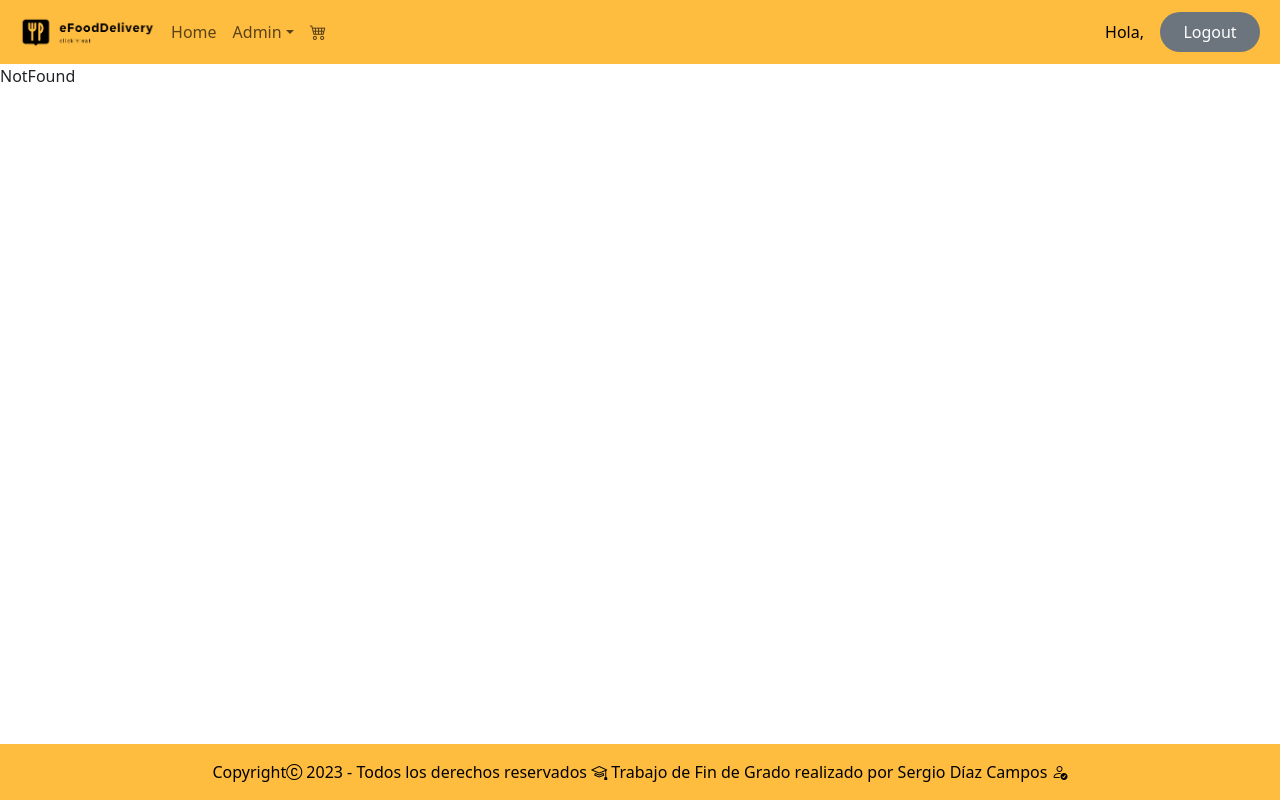
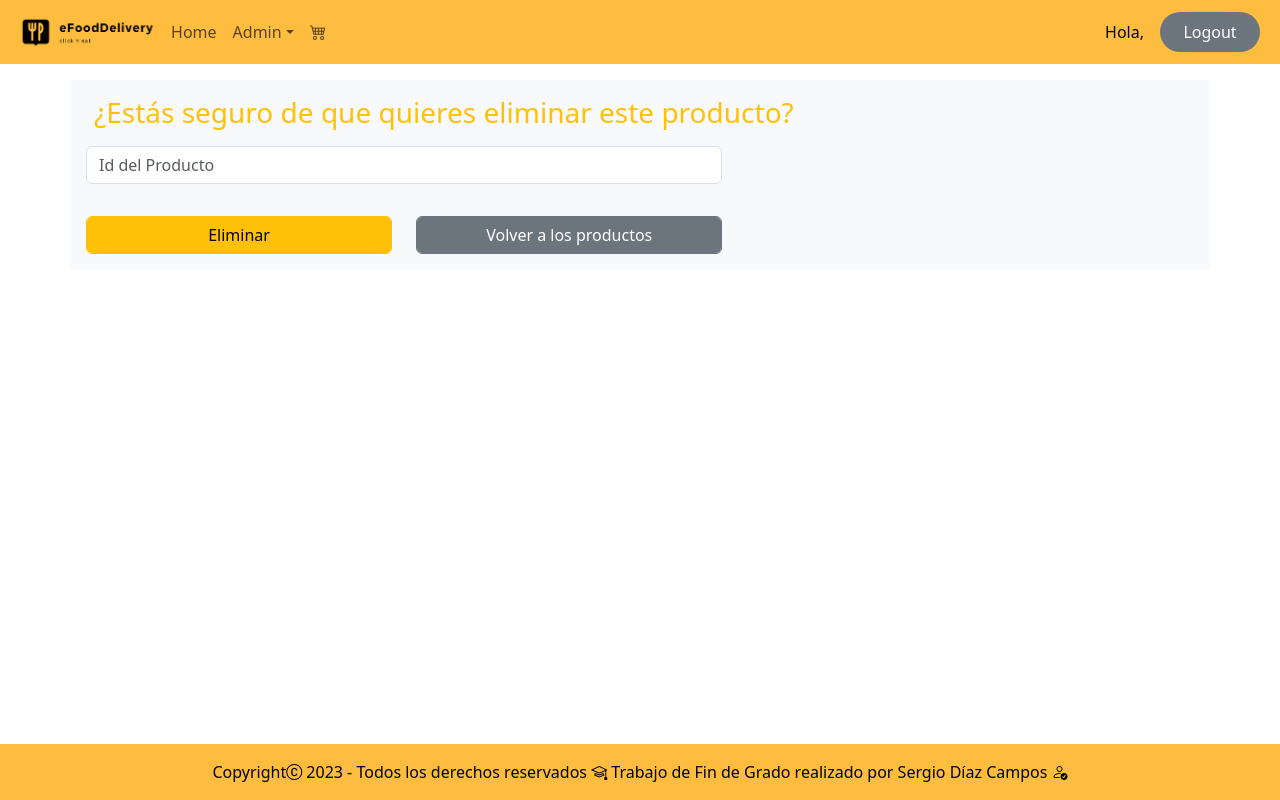
Before and after one commit to Royal6969/eFoodDelivery-Website, a React (Create React App) app: page /product/DeleteConfirmation/1 in a window 1280 px wide. Built offline with nearby package versions, Linux system fonts and the light colour scheme; no server answers; sample sign-in values are in the browser's storage.

Commit message:
DeleteConfirmation --> adding delete product functionality - with active confirmation

```diff
--- a/src/app/App.tsx
+++ b/src/app/App.tsx
@@ -24,7 +24,8 @@ import {
   OrderDetails,
   AllUsersOrders,
   AdminProductsList,
-  ProductForm
+  ProductForm,
+  DeleteConfirmation
 } from '../pages';
 
 
@@ -95,6 +96,7 @@ function App() {
             <Route path='/product/AdminProductsList' element={<AdminProductsList />}></Route>
             <Route path='/product/ProductForm' element={<ProductForm />}></Route>
             <Route path='/product/ProductForm/:productId' element={<ProductForm />}></Route>
+            <Route path='/product/DeleteConfirmation/:productId' element={<DeleteConfirmation />}></Route>
 
             <Route path='/AuthCustomerTest' element={<AuthCustomerTest />}></Route>
             <Route path='/AuthAdminTest' element={<AuthAdminTest />}></Route>
--- a/src/pages/Login.tsx
+++ b/src/pages/Login.tsx
@@ -70,20 +70,19 @@ function Login() {
       // console.log(loginResponse.error.data.errorsList[0]);
       // setErrorMessage(loginResponse.error.data.errorsList[0]);
       toastNotifyHelper(loginResponse.error.data.errorsList[0], 'error');
-      setLoading(false);
     }
 
-    setLoading(true);
+    setLoading(false);
   }
 
 
   return (
     <div className='container text-center'>
-    {/*
+
       {loading && (
         <BigLoader />
       )}
-    */}
+
       <form onSubmit={handleLoginUser} method='post'>
         <h1 className='mt-5'>Login</h1>
 
--- a/src/pages/Register.tsx
+++ b/src/pages/Register.tsx
@@ -52,7 +52,7 @@ function Register() {
       toastNotifyHelper(registerResponse.error.data.errorsList[0], 'error')
     }
 
-    setIsLoading(true);
+    setIsLoading(false);
   }
 
   return (
--- a/src/pages/index.ts
+++ b/src/pages/index.ts
@@ -14,6 +14,7 @@ import OrderDetails from "./order/OrderDetails";
 import AllUsersOrders from "./order/AllUsersOrders";
 import AdminProductsList from "./product/AdminProductsList";
 import ProductForm from "./product/ProductForm";
+import DeleteConfirmation from "./product/DeleteConfirmation";
 
 
 export {
@@ -32,5 +33,6 @@ export {
   OrderDetails,
   AllUsersOrders,
   AdminProductsList,
-  ProductForm
+  ProductForm,
+  DeleteConfirmation
 }
--- a/src/pages/product/AdminProductsList.tsx
+++ b/src/pages/product/AdminProductsList.tsx
@@ -12,6 +12,7 @@ function AdminProductsList() {
   const { data, isLoading } = useGetProductsQuery(null);
   // to go to ProductForm page we need the useNavigate() hook
   const navigate = useNavigate();
+/*
   // define the mutation for DELETE endpoint to delete a product
   const [deleteProduct] = useDeleteProductByIdMutation();
 
@@ -27,7 +28,7 @@ function AdminProductsList() {
       { theme: 'dark' }
     )
   }
-
+*/
 
   return (
     <>
@@ -73,14 +74,20 @@ function AdminProductsList() {
                     <div className='col-2'>{product.tag}</div>
                     <div className='col-3'>
                       <button className='btn btn-warning'>
-                        <i className='bi bi-pencil-fill' onClick={() => navigate('/product/ProductForm/' + product.id)}></i>
+                        <i
+                          className='bi bi-pencil-fill'
+                          onClick={() => navigate('/product/ProductForm/' + product.id)}
+                        ></i>
                       </button>
 
                       <button
                         className='btn btn-danger mx-2'
-                        onClick={() => handleDeleteProduct(product.id)}
+                        // onClick={() => handleDeleteProduct(product.id)} // to delete without confirmation
                       >
-                        <i className='bi bi-trash-fill'></i>
+                        <i
+                          className='bi bi-trash-fill'
+                          onClick={() => navigate('/product/DeleteConfirmation/' + product.id)}
+                        ></i>
                       </button>
                     </div>
                   </div>
--- /dev/null
+++ b/src/pages/product/DeleteConfirmation.tsx
@@ -0,0 +1,119 @@
+import React, { useState } from 'react'
+import { useNavigate, useParams } from 'react-router-dom';
+import { useDeleteProductByIdMutation, useGetProductByIdQuery } from '../../APIs/ProductAPI';
+import { InputHelper, toastNotifyHelper } from '../../helperMethods';
+import { checkAdminAuth } from '../../HOC';
+
+
+function DeleteConfirmation() {
+  // define useParams() hook to receive the productId through the route
+  const { productId } = useParams();
+  // once we have the productId, we need to call the query for GetProductById(productId)
+  const { data } = useGetProductByIdQuery(productId);
+  // console.log(data);
+
+  // define useState() hook to set loading when this page needs
+  const [isLoading, setIsLoading] = useState(false);
+  // define useNavigate() hook to redirect admin user to AdminProductsList page once the new product object has been created
+  const navigate = useNavigate();
+  // define the mutation for DELETE endpoint to delete a product
+  const [deleteProduct] = useDeleteProductByIdMutation();
+
+  // useState for the input fields to delete a product writing its id
+  const [deleteInput, setDeleteInput] = useState({
+    id: ''
+  });
+
+  // now we have to use our helper method called InputHelper... copied/pasted from Register.tsx
+  const handleDeleteInput = (event: React.ChangeEvent<HTMLInputElement>) => {
+    const tempData = InputHelper(event, deleteInput);
+    setDeleteInput(tempData);
+  }
+
+  const handleDeleteProduct = async (event: React.FormEvent<HTMLFormElement>) => {
+    event.preventDefault();
+    setIsLoading(true);
+
+    if (productId === deleteInput.id) {
+      const deleteResponse = await deleteProduct(productId);
+
+      if (deleteResponse) {
+        setIsLoading(false);
+        navigate('/product/AdminProductsList');
+        toastNotifyHelper('Producto eliminado correctamente', 'success');
+      }
+    }
+    else {
+      toastNotifyHelper('El producto NO se ha eliminado', 'error');
+      setIsLoading(false);
+    }
+
+    setIsLoading(false);
+  }
+
+
+  return (
+    <div className='container mt-3 p-3 bg-light'>
+
+      <h3 className='mb-3 px-2 text-warning'>
+        ¿Estás seguro de que quieres eliminar este producto?
+      </h3>
+
+      {data && (
+        <>
+          <p>Nombre del producto: <span style={{color: 'red'}}>{data.result?.name}</span>&nbsp;</p>
+          <p>ID del producto: <span style={{color: 'red'}}>{data.result?.id}</span>&nbsp;</p>
+        </>
+      )}
+
+      <form method='post' encType='multipart/form-data' onSubmit={handleDeleteProduct}>
+        <div className='row mt-3'>
+          <div className='col-md-7'>
+            <input
+              type='text'
+              className='form-control'
+              placeholder='Id del Producto'
+              required
+              name='id'
+              value={deleteInput.id}
+              onChange={handleDeleteInput}
+            />
+
+          <div className='col-md-8 mt-3 text-center'>
+            {data && (
+              <img
+                style={{ width: '100%', borderRadius: '30px' }}
+                src={data.result?.image}
+                alt=''
+              />
+            )}
+          </div>
+
+            <div className="row">
+              <div className="col-6">
+                <button
+                  className='btn btn-warning mt-3 form-control'
+                  type='submit'
+                >
+                  Eliminar
+                </button>
+              </div>
+
+              <div className="col-6">
+                <a
+                  className='btn btn-secondary mt-3 form-control'
+                  onClick={() => navigate('/product/AdminProductsList')}
+                >
+                  Volver a los productos
+                </a>
+              </div>
+            </div>
+          </div>
+        </div>
+      </form>
+    </div>
+  )
+}
+
+
+export default checkAdminAuth(DeleteConfirmation)
--- a/src/pages/product/ProductForm.tsx
+++ b/src/pages/product/ProductForm.tsx
@@ -68,7 +68,7 @@ function ProductForm() {
   const [imageFileDisplayed, setImageFileDisplayed] = useState<string>(''); // and next one, what is the image that we want to display?
   // what we want to do is when we upload a new image, we want to change the image to be stored
 
-  // now we have to use our helper method called InputHandler... copied/pasted from Register.tsx
+  // now we have to use our helper method called InputHelper... copied/pasted from Register.tsx
   const handleProductInputs = (event: React.ChangeEvent<HTMLInputElement | HTMLSelectElement | HTMLTextAreaElement>) => {
     const tempData = InputHelper(event, productInputs);
     setProductInputs(tempData);
@@ -155,6 +155,8 @@ function ProductForm() {
         data: productFormData,
         productId
       });
+      // we can also check response to see if it was success or error, and notify accordingly
+      toastNotifyHelper('El producto ha sido modificado correctamente', 'success');
     }
     else { // create scenario
       // now once we have the form data populated, we need to invoke the mutation for create products
@@ -181,8 +183,8 @@ function ProductForm() {
 
       <h3 className='px-2 text-warning'>
         {productId
-          ? 'Añadir producto'
-          : 'Editar producto'
+          ? 'Editar producto'
+          : 'Añadir producto'
         }
       </h3>
 
```
Also changed, not shown: img/88.png (added), 1 other file (tests, documents, lock files or other folders).
